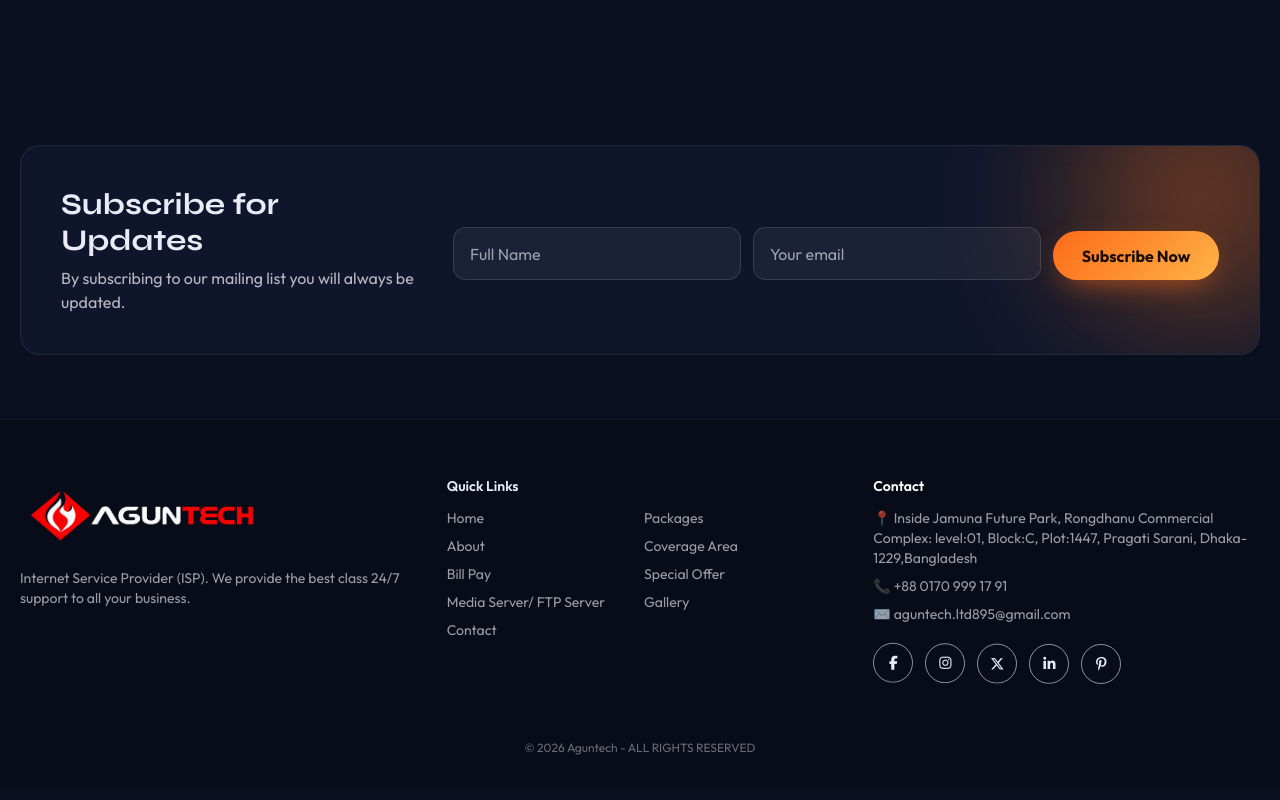
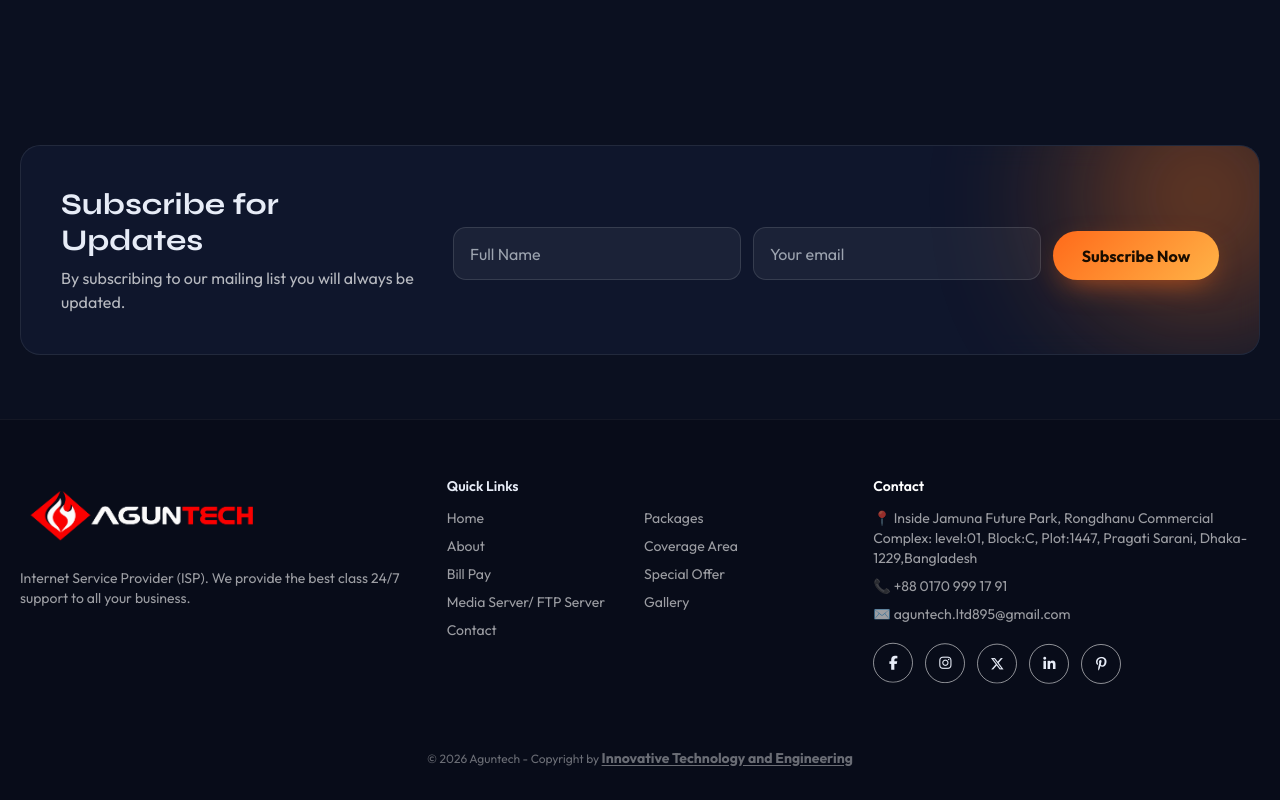
Before and after one commit to borakcomputer/aguntech-web, a plain HTML site: page index.html in a window 1280 px wide. Shown: the part 4577-5377 px from the top of the page. Drawn offline with nearby package versions, Linux system fonts and the light colour scheme.

Commit message:
copyright commit

```diff
--- a/index.html
+++ b/index.html
@@ -771,6 +771,8 @@
     </div>
   </section>
 
+  <!-- ==footer== -->
+
   <!-- ===== Footer ===== -->
 <footer class="border-t border-white/5 bg-[#080c19]">
   <div
@@ -823,7 +825,7 @@
           ✉️
           <a
             href="mailto:aguntech.ltd895@gmail.com"
-              class="hover:text-orange-400 "
+            class="hover:text-orange-400"
             >aguntech.ltd895@gmail.com</a
           >
         </p>
@@ -881,13 +883,22 @@
           <i class="fa-brands fa-pinterest-p"></i>
         </a>
       </div>
-
+    </div>
   </div>
 
+  <!-- Copyright + Developer credit -->
+  <div class="items-center mx-20 border-white/5">
+    <p class="text-center text-white/40 text-xs pt-2 pb-8">
+      © <span class="year">2026</span> Aguntech - Copyright by
+      <a
+        href="https://innovative.com.bd/"
+        target="_blank"
+        rel="noopener noreferrer"
+        class="hover:text-orange-400 underline text-sm font-bold underline-offset-2"
+        >Innovative Technology and Engineering</a
+      >
+    </p>
   </div>
-      <p class="text-center text-white/40 text-xs pb-8">
-        © <span class="year">2026</span> Aguntech - ALL RIGHTS RESERVED
-      </p>
 </footer>
 
     <script src="assets/js/main.js"></script>
```
Lines whose indentation alone changed are shown as unchanged.
